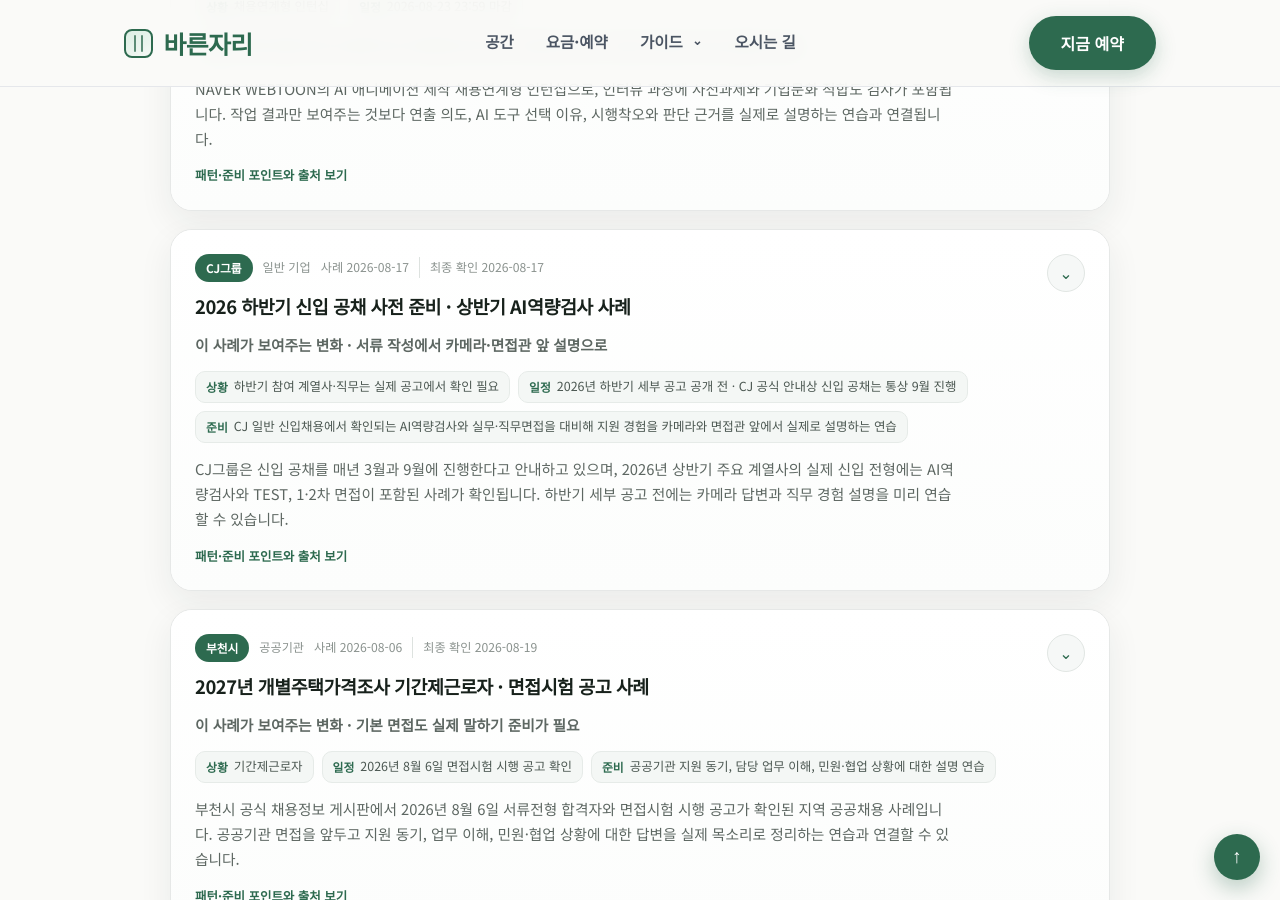
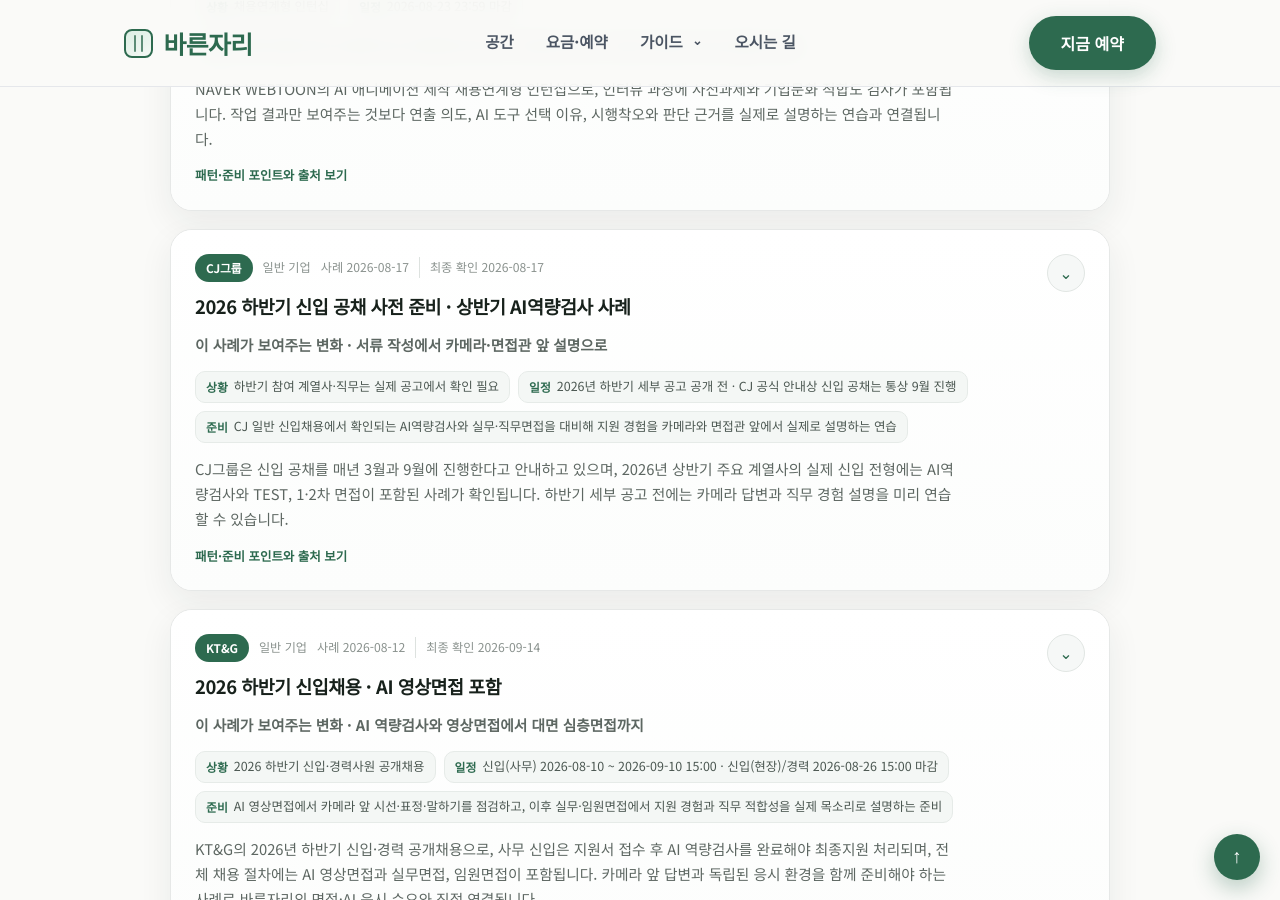
Before and after one commit to bareunspace/blog, a Jekyll site: the page built from cases/index.html, in a window 1280 px wide and 900 px high, scrolled down 2852 px. Built offline with Jekyll 4.4.1, drawn with Linux system fonts in a browser that asks for light colours; some of the changed text lies outside the part shown.

Commit message:
Add KT&G 2026 fall hiring case

```diff
--- a/_data/cases.yml
+++ b/_data/cases.yml
@@ -757,3 +757,110 @@
     related:
       url: /posts/interview-answer-practice/
       label: 면접 답변 60분 연습법 보기
+
+  - id: ktng-2026-fall-ai-video-interview
+    type: hiring
+    topic: interview
+    job: general-corporate
+    company: KT&G
+    company_slug: ktng
+    title: 2026 하반기 신입채용 · AI 영상면접 포함
+    summary: KT&G의 2026년 하반기 신입·경력 공개채용으로, 사무 신입은 지원서 접수 후 AI 역량검사를 완료해야 최종지원 처리되며, 전체 채용 절차에는 AI 영상면접과 실무면접, 임원면접이 포함됩니다. 카메라 앞 답변과 독립된 응시 환경을 함께 준비해야 하는 사례로 바른자리의 면접·AI 응시 수요와 직접 연결됩니다.
+
+    published_at: 2026-08-12
+    verified_at: 2026-09-14
+
+    application:
+      start: "2026-08-10"
+      end: "2026-09-10 15:00"
+      period_label: "신입(사무) 2026-08-10 ~ 2026-09-10 15:00 · 신입(현장)/경력 2026-08-26 15:00 마감"
+      hiring_size: 2026 하반기 신입·경력사원 공개채용
+      roles: 경영기획 · 해외사업 · 브랜드 · 제조 · SCM · R&D 등 사무 신입
+      expected_join: 사무 신입 2027년 1월 초 입사 가능자
+
+    selection:
+      process_label: 서류전형 → AI 영상면접 및 AI 역량검사 → 실무면접 → 임원면접 → 채용검진 → 최종합격
+      interview_focus: AI 영상면접에서 카메라 앞 시선·표정·말하기를 점검하고, 이후 실무·임원면접에서 지원 경험과 직무 적합성을 실제 목소리로 설명하는 준비
+      stages:
+        - 지원서 접수 및 AI 역량검사
+        - 서류전형
+        - AI 영상면접
+        - 실무면접
+        - 임원면접
+        - 채용검진
+        - 최종합격
+
+    pattern:
+      label: AI 역량검사와 영상면접에서 대면 심층면접까지
+      insight: 지원 단계의 AI 역량검사와 이후 AI 영상면접, 실무·임원면접이 연속해서 이어져 온라인 응시 환경 점검과 카메라 답변 연습, 직무 경험 설명을 단계적으로 준비할 수 있는 사례입니다.
+      practice_shift: 노트북 카메라·마이크·인터넷을 먼저 점검하고 30~90초 답변을 촬영한 뒤, 같은 경험을 실무·임원면접 꼬리질문까지 이어서 설명
+
+    signals:
+      situation_interview: null
+      video_interview: true
+      ai_interview: true
+      task_interview: null
+      deep_interview: true
+      pt_interview: null
+      english_interview: null
+      physical_test: false
+
+    curation:
+      status: selected
+      fit_score: 5
+      why_selected: KT&G 공식 보도자료에 AI 영상면접과 AI 역량검사가 모두 명시되어 있고, 실무면접·임원면접으로 이어지는 실제 하반기 채용 사례라서 바른자리의 독립 응시환경·카메라 답변·말하기 리허설 사용 상황과 직접 연결됩니다.
+      reuse_targets:
+        - cases
+        - interview-hub
+        - related-post
+
+    barunjari:
+      relevance: high
+      hub: interview
+      practice_types:
+        - ai-assessment-environment
+        - ai-interview-practice
+        - video-interview
+        - speaking
+        - recording
+        - job-explanation
+        - follow-up-response
+      practice_points:
+        - AI 역량검사와 영상면접 전에 노트북 카메라·마이크·인터넷과 주변 방해 여부를 실제 응시 환경에서 점검하기
+        - 자기소개·지원 동기·직무 경험을 30초·60초·90초 길이로 바꿔 카메라 앞에서 답해보기
+        - 녹화 답변에서 시선, 말의 속도, 반복 표현과 첫 문장 시작 시간을 확인하기
+        - 실무·임원면접을 가정해 첫 답변 뒤에 선택 이유·본인 역할·성과·대안을 묻는 꼬리질문까지 이어서 답해보기
+      excluded:
+        - 실제 KT&G AI 영상면접 질문이나 AI 역량검사 문항을 보유하거나 제공한다는 표현
+        - AI 평가 알고리즘이나 합격 기준을 알고 있다는 표현
+        - KT&G와 제휴된 채용·코칭 서비스라는 표현
+        - 채용 결과 또는 합격 가능성을 보장하는 표현
+
+    notes:
+      - 신입(사무) 지원기간은 2026년 8월 10일부터 9월 10일 15:00까지로 안내됐습니다.
+      - 사무 전형 모집분야는 경영기획, 해외사업, 브랜드, 제조, SCM, R&D입니다.
+      - KT&G 공식 보도자료는 채용 절차를 서류전형, AI 영상면접, 실무면접, 임원면접 등의 순으로 안내합니다.
+      - 전체 전형에 객관적 검증을 위한 AI 역량검사가 함께 진행된다고 공식 보도자료에서 명시했습니다.
+      - 지원 안내에는 지원서 접수 후 AI 역량검사까지 완료해야 최종지원 처리된다고 안내되어 있습니다.
+      - 전형별 구체적인 날짜와 실제 질문은 공개된 공식 자료에서 확인되지 않아 임의로 추정하지 않습니다.
+
+    source:
+      publisher: KT&G
+      title: KT&G, 2026년 하반기 신입·경력사원 공개채용 실시
+      url: https://ktng.com/media/news/press-release/detail/310018
+      published_at: "2026-08-12"
+      checked_at: 2026-09-14
+
+    references:
+      - publisher: KT&G 채용
+        title: 채용가이드
+        url: https://www.ktng.com/career/recruit
+        checked_at: 2026-09-14
+      - publisher: 고려대학교 경영대학 경력개발센터
+        title: KT&G 2026년 하반기 신입/경력사원 채용 공고
+        url: https://biz.korea.ac.kr/cdc/recruitment/recruitment_view.html?cate=&key=&keyfield=&no=14483&page=1
+        checked_at: 2026-09-14
+
+    related:
+      url: /posts/ai-competency-test-space/
+      label: AI 역량검사 응시 환경 가이드 보기
```
